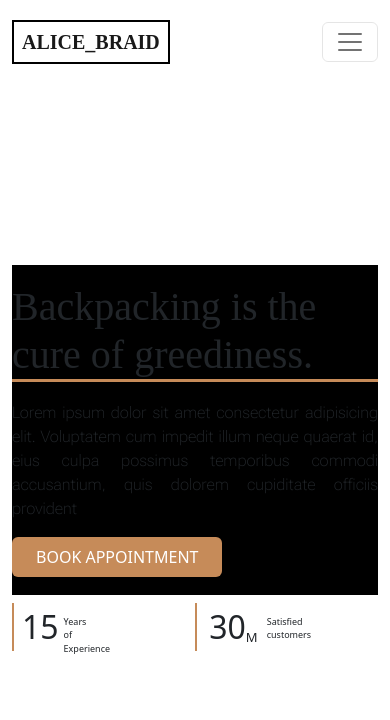
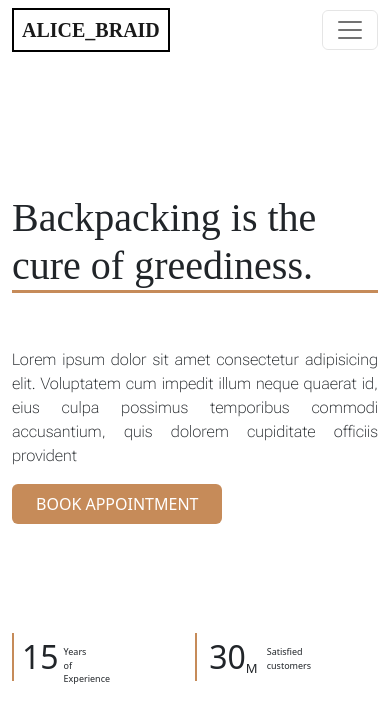
Before and after one commit to josephadebiyi91/Alice_Braids, a plain HTML site: page index.html in a window 390 px wide. Drawn offline with nearby package versions, Linux system fonts and the light colour scheme; a web font is replaced by a local one.

Commit message:
landing page correction

```diff
--- a/assets/style/index.css
+++ b/assets/style/index.css
@@ -46,7 +46,7 @@ p{
 /* === NAVBAR STYLING ==== */
 #navbar{
     background-color:var(--litcolor);
-    height: 10vh !important;
+    /* height: 10vh !important; */
 }
 .navbar-brand{
     font-family:var(--brandfont);
@@ -62,30 +62,26 @@ p{
 /* === LANDING PAGE STYLING ==== */
 main{
     height: 90vh;
-    background-color: var(--litcolor);
     display: flex;
     justify-content: flex-start;
     align-items: center;
 }
-
 .landing_text{
-    background-color: var(--blkkcolor);
     height: 400px;
     width: 40%;
     padding: 5% 0px;
+    margin-top: -5%;
 }
-/* .btn{
-    margin: 20px 0%;
-} */
 @media screen and (max-width: 767px) {
     .landing_text{
         width: 100%;
         height: fit-content;
+
     }
     .title_text{
         font-size: 2.5rem !important;
         border-bottom: 3px solid var(--drkcolor);
-        margin: 0px 0px 5% 0px !important;
+        margin: 0px 0px 15% 0px !important;
     }
     /* .btn{
         margin: 20px 29%;
@@ -131,7 +127,6 @@ main{
     font-size: xx-small;
     width: 15%;
     background-color: #FFFFFF;
-    /* padding: 0% 0px 0px 5px; */
     margin: 2% 4px;
     font-weight: lighter;
 }
@@ -141,6 +136,7 @@ main{
         width: 100% !important;
         height: fit-content;
         justify-content: space-between !important;
+        margin-top: 25% !important;
     }
     .experience{
         width: 100%;
--- a/index.html
+++ b/index.html
@@ -22,14 +22,14 @@
   </head>
   <body class="container-fluid">
     <!-- navbar start -->
-    <section class="row sticky-top px-lg-5 px-md-2 px-sm-1" id="navbar">
+    <section class="row sticky-top px-lg-5 px-md-2 px-sm-1 bg-white" id="navbar">
         <nav class="col-12 navbar navbar-expand-lg">
             <div class="container-fluid">
               <a class="navbar-brand fw-bold px-2" href="index.html">ALICE_BRAID</a>
               <button class="navbar-toggler" type="button" data-bs-toggle="collapse" data-bs-target="#navbarTogglerDemo02" aria-controls="navbarTogglerDemo02" aria-expanded="false" aria-label="Toggle navigation">
                 <span class="navbar-toggler-icon"></span>
               </button>
-              <div class="collapse navbar-collapse bg-white pt-3" id="navbarTogglerDemo02">
+              <div class="collapse navbar-collapse  py-1" id="navbarTogglerDemo02">
                 <ul class="navbar-nav me-auto mb-2 mb-lg-0 mx-auto">
                     <li class="nav-item mx-2">
                         <a class="nav-link active" aria-current="page" href="#">HOME</a>
@@ -74,7 +74,7 @@
           <p class="pr-5">Lorem ipsum dolor sit amet consectetur adipisicing elit. Voluptatem cum impedit illum neque quaerat id, eius culpa possimus temporibus commodi accusantium, quis dolorem cupiditate officiis provident</p>
           <a href="#" class="btn px-4 py-2">BOOK APPOINTMENT</a>
         </div>
-        <div class="d-flex my-2">
+        <div class="d-flex ">
           <div class="experience">
             <div class="number">15</div>
             <div class="inner_text">Years of Experience</div>
```
